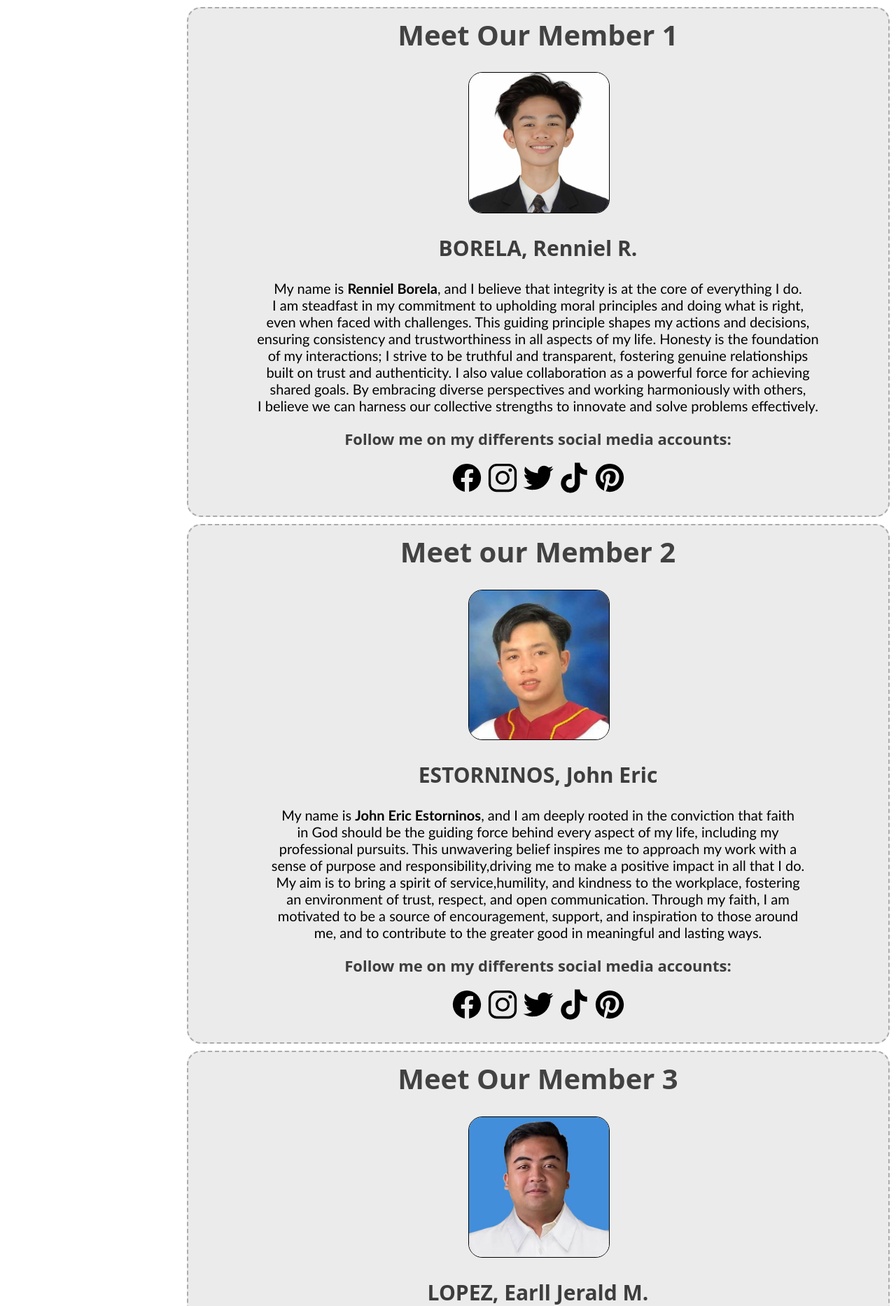
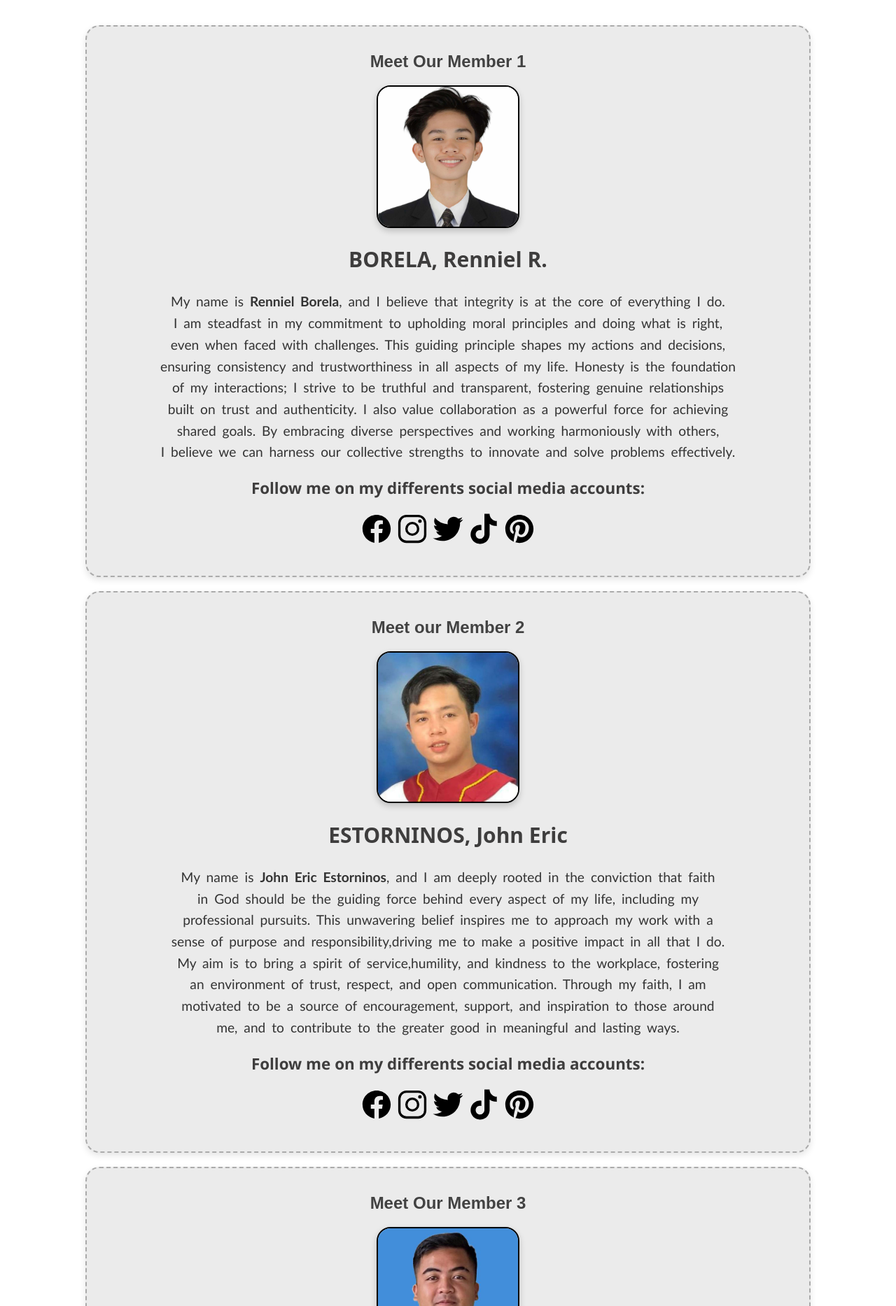
Before and after one commit to rinyilbrl27/BSCS-2D, a PHP site: page /Creators.html in a window 1280 px wide; the page is wider, and only the part inside the window is pictured. Shown: the part 91-1958 px from the top of that part at 70% size. Run offline with PHP 8.4, Linux system fonts and the light colour scheme.

Commit message:
Update style.css

```diff
--- a/LANDING PAGE/style.css
+++ b/LANDING PAGE/style.css
@@ -1084,8 +1084,10 @@ button:hover{
 
 
 
-.members-container{
-    width: 1537px;
+.members-container {
+  max-width: 1537px;
+  margin: 0 auto;
+  padding: 1em;
 }
 .creators{
         display: flex;
@@ -1122,59 +1124,69 @@ button:hover{
         color: #ccc;
         }
 
-        .members{
-            border: 2px rgb(171, 171, 171) solid;
-            border-style: dashed;
-            width: 1000px;
-            margin-left: auto;
-            margin-right: auto;
-            margin-top: 10px;
+.members {
+  border: 2px dashed #ababab;
+  margin: 20px auto;
+  max-width: 1000px;
   border-radius: 20px;
-            background-color: rgb(235, 235, 235);
-            margin-bottom: 10px;
+  background-color: #ebebeb;
+  padding: 1em;
+  box-shadow: 0 4px 10px rgba(0, 0, 0, 0.1);
+}
 
+.meet-our-members {
+  margin-top: 20px;
+  color: #424242;
+  text-align: center;
+  font-family: 'Poppins', sans-serif;
+  font-size: 1.5rem;
 }
-        .meet-our-members{
-            margin-top: 10px;
-            color: rgb(66, 66, 66);
+
+.profile img {
+  display: block;
+  margin: 20px auto;
+  border: 2px solid #000;
+  border-radius: 20px;
+  max-width: 100%;
+  height: auto;
+  box-shadow: 0 4px 10px rgba(0, 0, 0, 0.2);
 }
-        .profile img{
-            margin-left: 400px;
-            margin-right: 400px;
-            border: 1px black solid;
-            border-radius: 20px;
+
+.description {
+  color: #333;
+  text-align: center;
+  font-family: 'Trebuchet MS', sans-serif;
+  font-size: 1.2rem;
+  line-height: 1.6;
+  width: 90%;
+  max-width: 900px;
+  margin: 20px auto;
 }
-        .description{
-            color: black;
-            text-align:center;
-            font-family:'Trebuchet MS';
-            font-size: 20px;
-            word-spacing: 0px;
-            width: 900px;
-            margin-left: auto;
-            margin-right: auto;
+
+.follow-us {
+  font-family: 'Segoe UI', 'Open Sans', 'Helvetica Neue', sans-serif;
+  text-align: center;
+  font-size: 1.4rem;
+  color: #3e3d3d;
+  margin-top: 20px;
 }
-        .follow-us{
-        font-family:system-ui,'Segoe UI', 'Open Sans', 'Helvetica Neue', sans-serif;
-        text-align: center;
-        font-size: 22px;
-        color: #3e3d3d;
-        }
+
 .social-icons-creators {
   display: flex;
   justify-content: space-between;
   width: 250px;
-        margin-bottom: 20px;
-        font-size: 45px;
-        margin-left:  auto;
-        margin-right: auto;
+  font-size: 2rem;
+  margin: 20px auto;
+  color: #424242;
+  transition: color 0.3s ease, transform 0.2s ease;
 }
 
 .social-icons-creators a {
-        color: #535353;
-        transition: color 0.3s;
+  color: inherit;
+  text-decoration: none;
 }
 
 .social-icons-creators a:hover {
-        color: #ccc;
+  color: #666;
+  transform: scale(1.2);
 }
```
Lines whose indentation alone changed are shown as unchanged.
